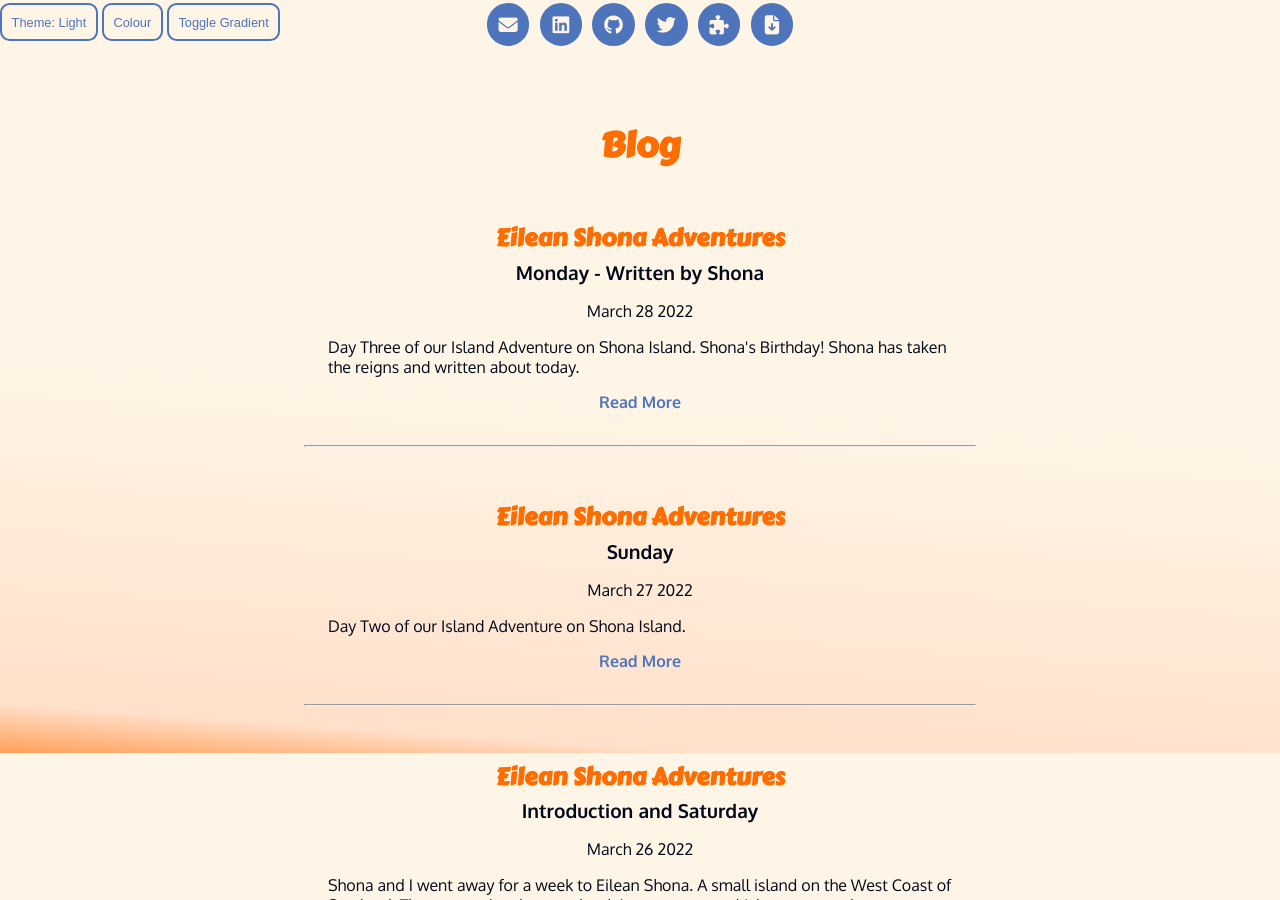
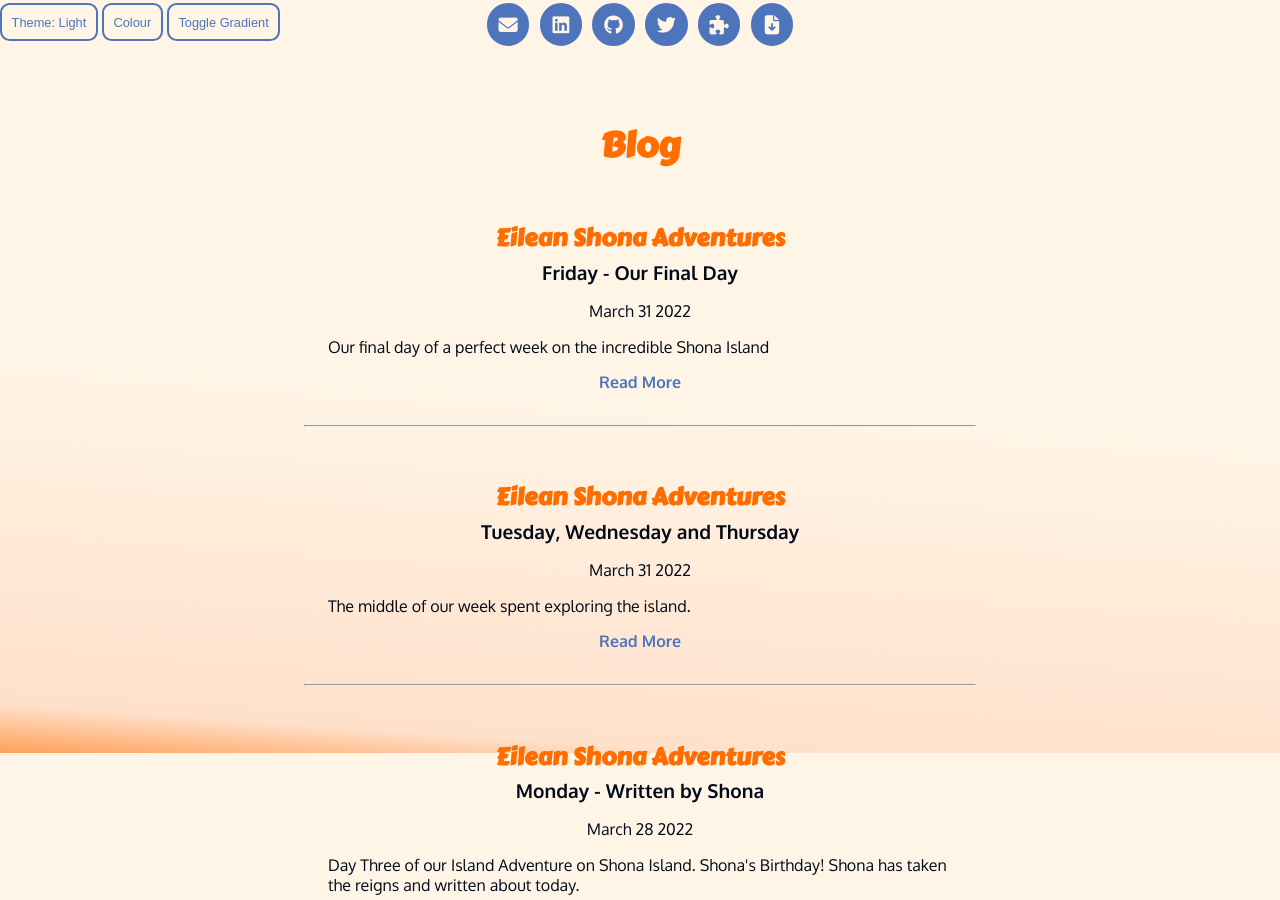
Before and after one commit to phil-6/pr_dev, a Jekyll site: the page built from index.html, in a window 1280 px wide and 900 px high, scrolled down 1047 px. Built offline with Jekyll 4.4.1, drawn with Linux system fonts in a browser that asks for light colours; nearby versions of some CDN libraries; some of the changed lines change nothing that is shown.

Commit message:
add final Eilean Shona blog posts

```diff
--- a/_data/blog-posts.yml
+++ b/_data/blog-posts.yml
@@ -1,3 +1,25 @@
+- layout: blog
+  author: Phil
+  full-name: Phil Reynolds
+  short-title: eilean-shona-5
+  full-title: Eilean Shona Adventures
+  sub-title: Friday - Our Final Day
+  summary: Our final day of a perfect week on the incredible Shona Island
+  file-type: html
+  publish-date: March 31
+  publish-year: 2022
+
+- layout: blog
+  author: Phil
+  full-name: Phil Reynolds
+  short-title: eilean-shona-4
+  full-title: Eilean Shona Adventures
+  sub-title: Tuesday, Wednesday and Thursday
+  summary: The middle of our week spent exploring the island.
+  file-type: html
+  publish-date: March 31
+  publish-year: 2022
+
 - layout: blog
   author: Shona
   full-name: Shona Day
--- /dev/null
+++ b/posts/2022/eilean-shona-4.html
@@ -0,0 +1,55 @@
+---
+layout: blog
+author: Phil
+full-name: Phil Reynolds
+short-title: eilean-shona-4
+full-title: Eilean Shona Adventures
+sub-title: Tuesday, Wednesday and Thursday
+summary: The middle of our week spent exploring the island.
+file-type: html
+publish-date: March 31
+publish-year: 2022
+---
+<h1>Eilean Shona Adventures</h1>
+<p class="subheading"><em>This was written in the guest book in Sawmill Cottage, it's written for the next guests as
+    much as for ourselves. I'd strongly recommend that you consider being one of the next visitors to Sawmill Cottage on
+    Eilean Shona!</em></p>
+<p><em>You can find more information about Eilean Shona on their website.</em></p>
+<h2>Tuesday 29th March</h2>
+<p>We had a super chilled day today. We headed over to the little island shop to pick up some more milk and Shona popped
+    into the Village Hall to catch up on some congratulatory messages!</p>
+<p>We spent our afternoon with a couple of good books by the fire. Venison "Pie" for dinner. Definitely one to try, 5/5.
+    We popped back to the village hall after dinner as Shona was excited to start looking at wedding venues. We saw a
+    heron and 3 deer on the way there and <em>loads</em> of glowing eyes on the way back in the dark!</p>
+
+<h2>Wednesday 30th March</h2>
+<p class="lead">The Summit!</p>
+<p>This morning we followed the main path up to the summit of Eilean Shona, Beinn a' Bhallidh. It was warm on the way up
+    with the sun to our back and sheltered from the northerly wind.</p>
+<p>One stag was spotted on our ascent, but he disappeared over a ridge before we managed to get the camera out!</p>
+<p>The northerly wind on the summit was biting, but the views absolutely made up for it. Before we took them in fully we
+    paused to throw on some extra layers. Well wrapped up, we could really take the time to appreciate the incredible
+    views from the summit & we definitely had the weather the make the most of them. </p>
+<p>Perfect views over Eigg to Kinlock with Skye and the impressive Cullins further to the North. Inland, to the Nevis
+    Range and what felt like all of the West of Scotland. By following the path on, a little past the summit you're
+    treated to views down to Baramore and the sandy beach of Eilean na h'Oitire, where Shona said yes on Monday.</p>
+<p>We made our way down off-path, heading through the woods roughly towards Sawmill, our cottage. We emerged from this
+    little adventure in the woods right behind Red Cottage!</p>
+<p>After dinner, while playing a board game, our kitchen windowsill was visited by the Pine Marten</p>
+
+<h2>Thursday 31st March</h2>
+<p class="lead">Shoe Bay!</p>
+<p>The temperature dropped overnight, so while we waited for the world to warm up a little we had a relaxed morning and
+    late brunch.</p>
+<p>We then headed out to Shoe Bay, choosing the last parked path we had yet to explore the Green Path. It took us 1h15
+    to get to Shoe Bay, and we arrived at the stunning white sandy beach at the same time as a rather large rain
+    cloud!</p>
+<p>Thankfully the shower was short and the worst of it passed SouthWest of us. The sun re-emerged and the crystal clear
+    blue-green waters were too much for Shona to resist!</p>
+<p>Honestly, I could take it or leave it. I like to take my cold water with a healthy dose of neoprene.</p>
+<p>Shona was in first, although not for long and not wanting to be shown up by my new fiancée, I went in too.</p>
+<p>In and out.</p>
+<p>The Atlantic off the coast of Scotland in March is <strong>COLD!</strong> Shona says that it's "refreshing".</p>
+<p>We redressed and warmed up in the sun with a flask of tea as the rising tide chased our feet.</p>
+<p>We then made our way back on the White Path to complete our loop, with a short break to give Paddy a cwtch.</p>
+<div class="button-container"><a class="next-button" href="/posts/2022/eilean-shona-5">Friday ➟</a></div>
--- /dev/null
+++ b/posts/2022/eilean-shona-5.html
@@ -0,0 +1,40 @@
+---
+layout: blog
+author: Phil
+full-name: Phil Reynolds
+short-title: eilean-shona-5
+full-title: Eilean Shona Adventures
+sub-title: Friday - Our Final Day
+summary: Our final day of a perfect week on the incredible Shona Island
+file-type: html
+publish-date: March 31
+publish-year: 2022
+---
+<h1>Eilean Shona Adventures</h1>
+<p class="subheading"><em>This was written in the guest book in Sawmill Cottage, it's written for the next guests as
+    much as for ourselves. I'd strongly recommend that you consider being one of the next visitors to Sawmill Cottage on
+    Eilean Shona!</em></p>
+<p><em>You can find more information about Eilean Shona on their website.</em></p>
+<h2>Friday 1st April</h2>
+<p class="lead">Shona Beag</p>
+<p>With "Little Shona" right out our doorstep, we were excited to explore her since we arrived. We made a small foray
+    east earlier in the week but this afternoon we set off east with more purpose. The views back towards Sawmill as we
+    climbed were delightful and the summit graced us with views all the way down the North Channel to the sea, and again
+    to Eliean na h'Oitire. We headed down from the summit and further inland to the road on Shona Beag. Yes, a paved
+    road!</p>
+<p>Following the track (calling it a "road", may have been sightly over-zealous!) led us to a closed gate with a sign
+    saying "Private Gardens". We dutifully skirted around the deer fence continuing South to the Boat House.</p>
+<p>Continuing along the coast, we were gifted with stunning views back to Shona House, a perspective I doubt many others
+    have seen!</p>
+<p>We continued tracking the shoreline as much as we could, the going became somewhere more treacherous as the terrain
+    steepened. We took our time and carefully picked our way along the cliff side, returning to flat ground just as some
+    drops of rain began to fall.</p>
+<p>A very enjoyable exploration to end the week</p>
+<hr/>
+<p class="lead">and what a week it has been!</p>
+<p>Eilean Shona has been the perfect place to celebrate Shona's birthday, and to ask her to be my wife. There's no way
+    I'm topping this next year!</p>
+
+<p><em>Shona:</em> What an amazing paradise this has been. I couldn't have asked for a more oerfect week. I don't think
+    I'll ever finish exploring "my" island, but I hope we'll return to explore more as husband and wife! I've definately
+    made some memories I'll never forget!</p>
```
